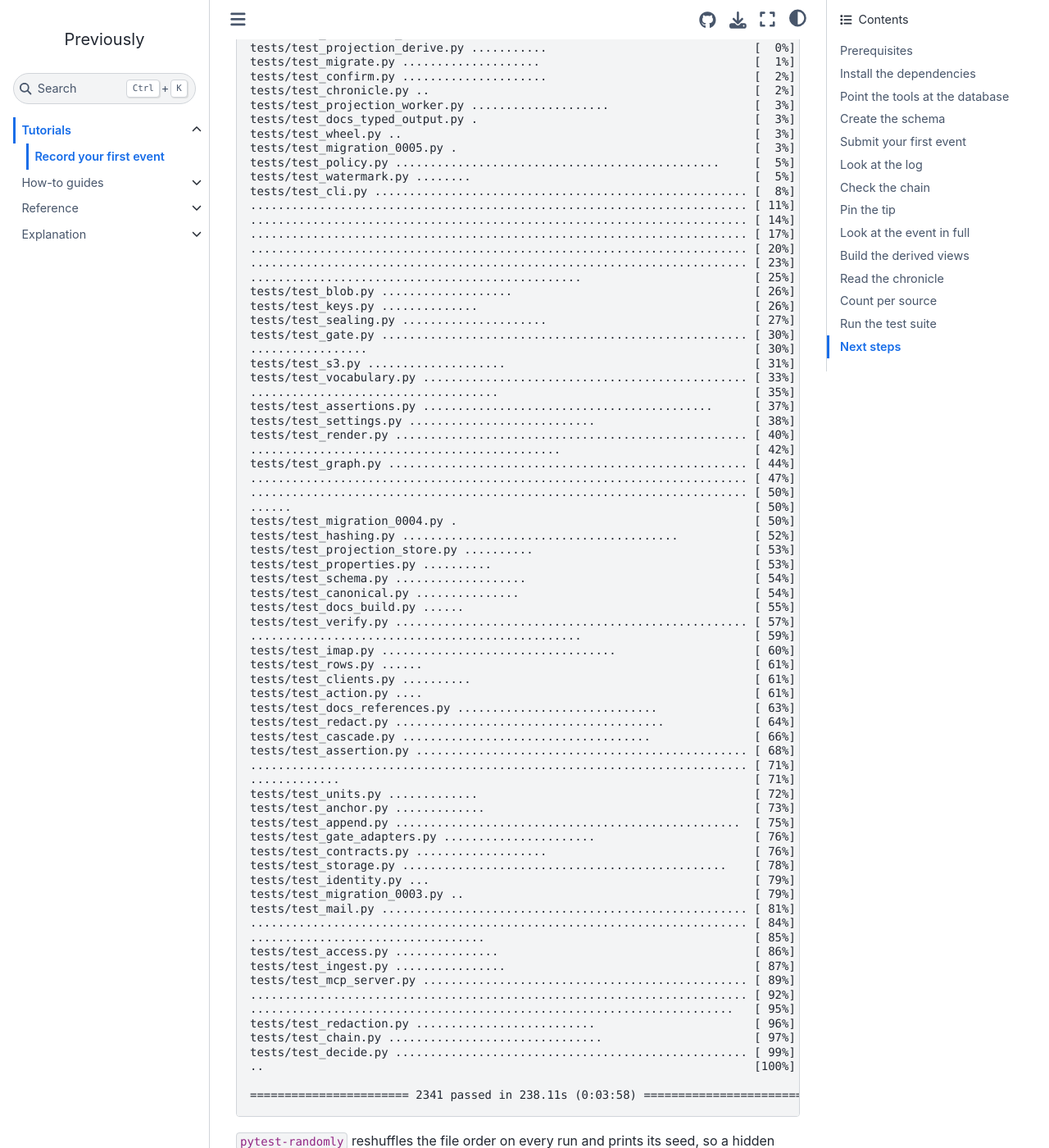
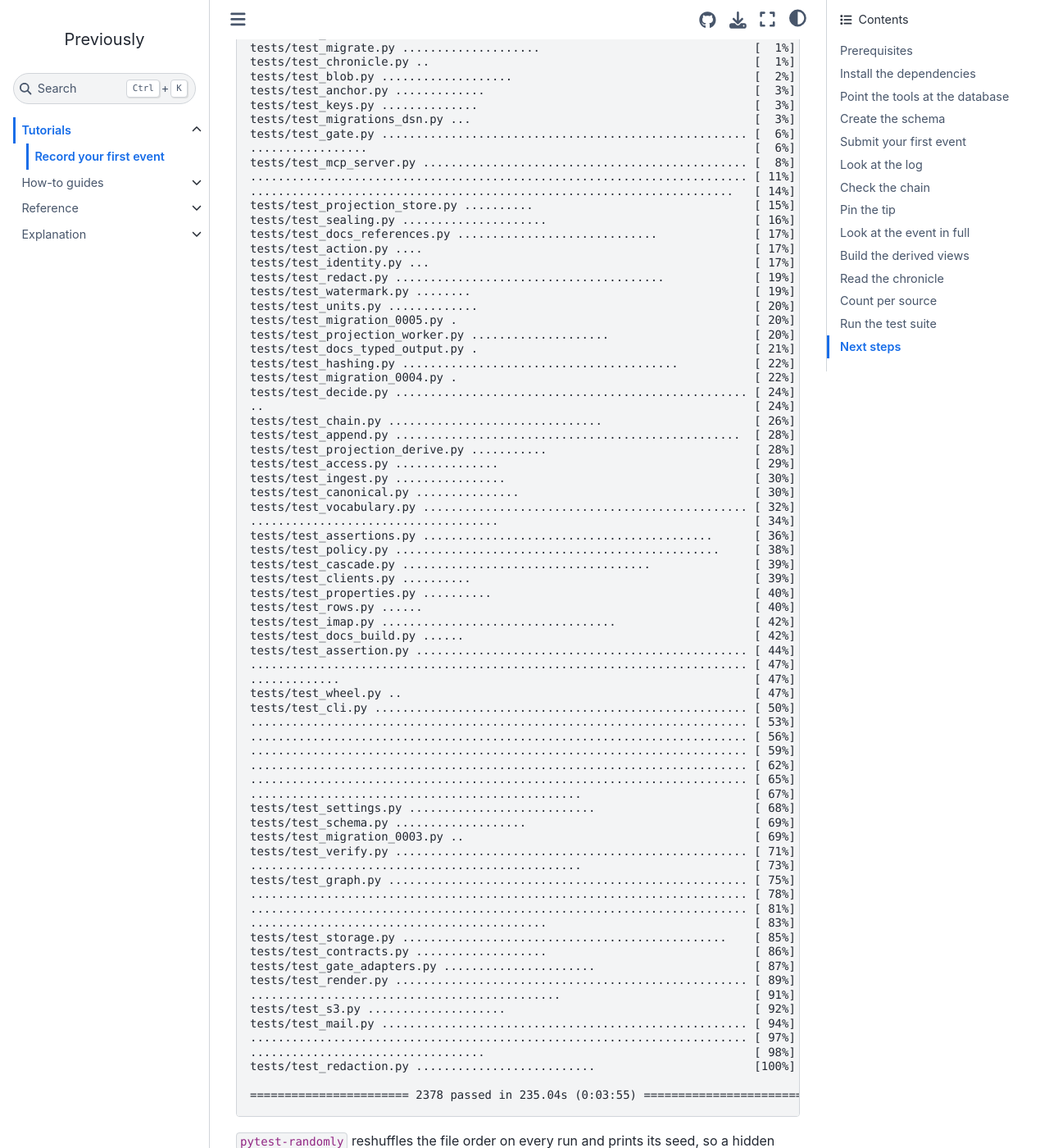
Before and after one commit to jensens/previously, a Sphinx documentation site: the page built from docs/tutorials/record-your-first-event.md, in a window 1280 px wide and 1400 px high, scrolled down 5095 px. Shown: the whole window at 82% size. Built offline with Sphinx 7.4.7 and the Sphinx Book theme 1.1.4, drawn with Linux system fonts in a browser that asks for light colours; pages that are not in the unit, such as notebooks, are missing from menus; some of the changed text lies outside the part shown.

Commit message:
graph: fix round 1, levels in reaches, events as a start, rejections of what stands
- reaches takes levels: a direct or transitive write is checked against
  direct and transitive edges, so an open proposal never vetoes what the
  operator stands for (ruling T2-b).
- pending and question say that a later transitive version ends the wait
  (ruling T2-c), and a test pins it.
- A date in a text or choice field is checked as its string, so a claim
  and its payload read back get one verdict.
- A rejection counts only against an open or transitive version.
- An event as the start of a relation is sound form; the vocabulary
  check refuses it until assignments come.
- The copied author rule uses MAX_NAME_LENGTH, and the copied author and
  source rules are held against assertion_problem.
- The module docstring says what a message may name.

The tutorial's test run is retyped from one green run, 2378 passed.

Assisted-By: Claude Opus 5.5 <noreply@anthropic.com>

````diff
--- a/docs/tutorials/record-your-first-event.md
+++ b/docs/tutorials/record-your-first-event.md
@@ -193,87 +193,87 @@ It raises its own PostgreSQL container, a RustFS container as the S3 server for
 $ uv run pytest
 ============================= test session starts ==============================
 platform linux -- Python 3.14.8, pytest-9.1.1, pluggy-1.6.0
-Using --randomly-seed=1117202025
+Using --randomly-seed=1925998592
 configfile: pyproject.toml
 testpaths: tests
 plugins: anyio-4.15.1, platformdirs-4.12.2, cov-7.1.0, randomly-5.0.0, hypothesis-6.168.3
-collected 2341 items
+collected 2378 items
 
-tests/test_migrations_dsn.py ...                                         [  0%]
-tests/test_projection_derive.py ...........                              [  0%]
+tests/test_confirm.py .....................                              [  0%]
 tests/test_migrate.py ....................                               [  1%]
-tests/test_confirm.py .....................                              [  2%]
-tests/test_chronicle.py ..                                               [  2%]
-tests/test_projection_worker.py ....................                     [  3%]
-tests/test_docs_typed_output.py .                                        [  3%]
-tests/test_wheel.py ..                                                   [  3%]
-tests/test_migration_0005.py .                                           [  3%]
-tests/test_policy.py ...............................................     [  5%]
-tests/test_watermark.py ........                                         [  5%]
-tests/test_cli.py ...................................................... [  8%]
+tests/test_chronicle.py ..                                               [  1%]
+tests/test_blob.py ...................                                   [  2%]
+tests/test_anchor.py .............                                       [  3%]
+tests/test_keys.py ..............                                        [  3%]
+tests/test_migrations_dsn.py ...                                         [  3%]
+tests/test_gate.py ..................................................... [  6%]
+.................                                                        [  6%]
+tests/test_mcp_server.py ............................................... [  8%]
 ........................................................................ [ 11%]
-........................................................................ [ 14%]
-........................................................................ [ 17%]
-........................................................................ [ 20%]
-........................................................................ [ 23%]
-................................................                         [ 25%]
-tests/test_blob.py ...................                                   [ 26%]
-tests/test_keys.py ..............                                        [ 26%]
-tests/test_sealing.py .....................                              [ 27%]
-tests/test_gate.py ..................................................... [ 30%]
-.................                                                        [ 30%]
-tests/test_s3.py ....................                                    [ 31%]
-tests/test_vocabulary.py ............................................... [ 33%]
-....................................                                     [ 35%]
-tests/test_assertions.py ..........................................      [ 37%]
-tests/test_settings.py ...........................                       [ 38%]
-tests/test_render.py ................................................... [ 40%]
-.............................................                            [ 42%]
-tests/test_graph.py .................................................... [ 44%]
+......................................................................   [ 14%]
+tests/test_projection_store.py ..........                                [ 15%]
+tests/test_sealing.py .....................                              [ 16%]
+tests/test_docs_references.py .............................              [ 17%]
+tests/test_action.py ....                                                [ 17%]
+tests/test_identity.py ...                                               [ 17%]
+tests/test_redact.py .......................................             [ 19%]
+tests/test_watermark.py ........                                         [ 19%]
+tests/test_units.py .............                                        [ 20%]
+tests/test_migration_0005.py .                                           [ 20%]
+tests/test_projection_worker.py ....................                     [ 20%]
+tests/test_docs_typed_output.py .                                        [ 21%]
+tests/test_hashing.py ........................................           [ 22%]
+tests/test_migration_0004.py .                                           [ 22%]
+tests/test_decide.py ................................................... [ 24%]
+..                                                                       [ 24%]
+tests/test_chain.py ...............................                      [ 26%]
+tests/test_append.py ..................................................  [ 28%]
+tests/test_projection_derive.py ...........                              [ 28%]
+tests/test_access.py ...............                                     [ 29%]
+tests/test_ingest.py ................                                    [ 30%]
+tests/test_canonical.py ...............                                  [ 30%]
+tests/test_vocabulary.py ............................................... [ 32%]
+....................................                                     [ 34%]
+tests/test_assertions.py ..........................................      [ 36%]
+tests/test_policy.py ...............................................     [ 38%]
+tests/test_cascade.py ....................................               [ 39%]
+tests/test_clients.py ..........                                         [ 39%]
+tests/test_properties.py ..........                                      [ 40%]
+tests/test_rows.py ......                                                [ 40%]
+tests/test_imap.py ..................................                    [ 42%]
+tests/test_docs_build.py ......                                          [ 42%]
+tests/test_assertion.py ................................................ [ 44%]
 ........................................................................ [ 47%]
-........................................................................ [ 50%]
-......                                                                   [ 50%]
-tests/test_migration_0004.py .                                           [ 50%]
-tests/test_hashing.py ........................................           [ 52%]
-tests/test_projection_store.py ..........                                [ 53%]
-tests/test_properties.py ..........                                      [ 53%]
-tests/test_schema.py ...................                                 [ 54%]
-tests/test_canonical.py ...............                                  [ 54%]
-tests/test_docs_build.py ......                                          [ 55%]
-tests/test_verify.py ................................................... [ 57%]
-................................................                         [ 59%]
-tests/test_imap.py ..................................                    [ 60%]
-tests/test_rows.py ......                                                [ 61%]
-tests/test_clients.py ..........                                         [ 61%]
-tests/test_action.py ....                                                [ 61%]
-tests/test_docs_references.py .............................              [ 63%]
-tests/test_redact.py .......................................             [ 64%]
-tests/test_cascade.py ....................................               [ 66%]
-tests/test_assertion.py ................................................ [ 68%]
-........................................................................ [ 71%]
-.............                                                            [ 71%]
-tests/test_units.py .............                                        [ 72%]
-tests/test_anchor.py .............                                       [ 73%]
-tests/test_append.py ..................................................  [ 75%]
-tests/test_gate_adapters.py ......................                       [ 76%]
-tests/test_contracts.py ...................                              [ 76%]
-tests/test_storage.py ...............................................    [ 78%]
-tests/test_identity.py ...                                               [ 79%]
-tests/test_migration_0003.py ..                                          [ 79%]
-tests/test_mail.py ..................................................... [ 81%]
-........................................................................ [ 84%]
-..................................                                       [ 85%]
-tests/test_access.py ...............                                     [ 86%]
-tests/test_ingest.py ................                                    [ 87%]
-tests/test_mcp_server.py ............................................... [ 89%]
-........................................................................ [ 92%]
-......................................................................   [ 95%]
-tests/test_redaction.py ..........................                       [ 96%]
-tests/test_chain.py ...............................                      [ 97%]
-tests/test_decide.py ................................................... [ 99%]
-..                                                                       [100%]
+.............                                                            [ 47%]
+tests/test_wheel.py ..                                                   [ 47%]
+tests/test_cli.py ...................................................... [ 50%]
+........................................................................ [ 53%]
+........................................................................ [ 56%]
+........................................................................ [ 59%]
+........................................................................ [ 62%]
+........................................................................ [ 65%]
+................................................                         [ 67%]
+tests/test_settings.py ...........................                       [ 68%]
+tests/test_schema.py ...................                                 [ 69%]
+tests/test_migration_0003.py ..                                          [ 69%]
+tests/test_verify.py ................................................... [ 71%]
+................................................                         [ 73%]
+tests/test_graph.py .................................................... [ 75%]
+........................................................................ [ 78%]
+........................................................................ [ 81%]
+...........................................                              [ 83%]
+tests/test_storage.py ...............................................    [ 85%]
+tests/test_contracts.py ...................                              [ 86%]
+tests/test_gate_adapters.py ......................                       [ 87%]
+tests/test_render.py ................................................... [ 89%]
+.............................................                            [ 91%]
+tests/test_s3.py ....................                                    [ 92%]
+tests/test_mail.py ..................................................... [ 94%]
+........................................................................ [ 97%]
+..................................                                       [ 98%]
+tests/test_redaction.py ..........................                       [100%]
 
-======================= 2341 passed in 238.11s (0:03:58) =======================
+======================= 2378 passed in 235.04s (0:03:55) =======================
 ```
 
 `pytest-randomly` reshuffles the file order on every run and prints its seed, so a hidden dependency between two tests surfaces instead of staying hidden.
````
Also changed, not shown: 2 other files.
